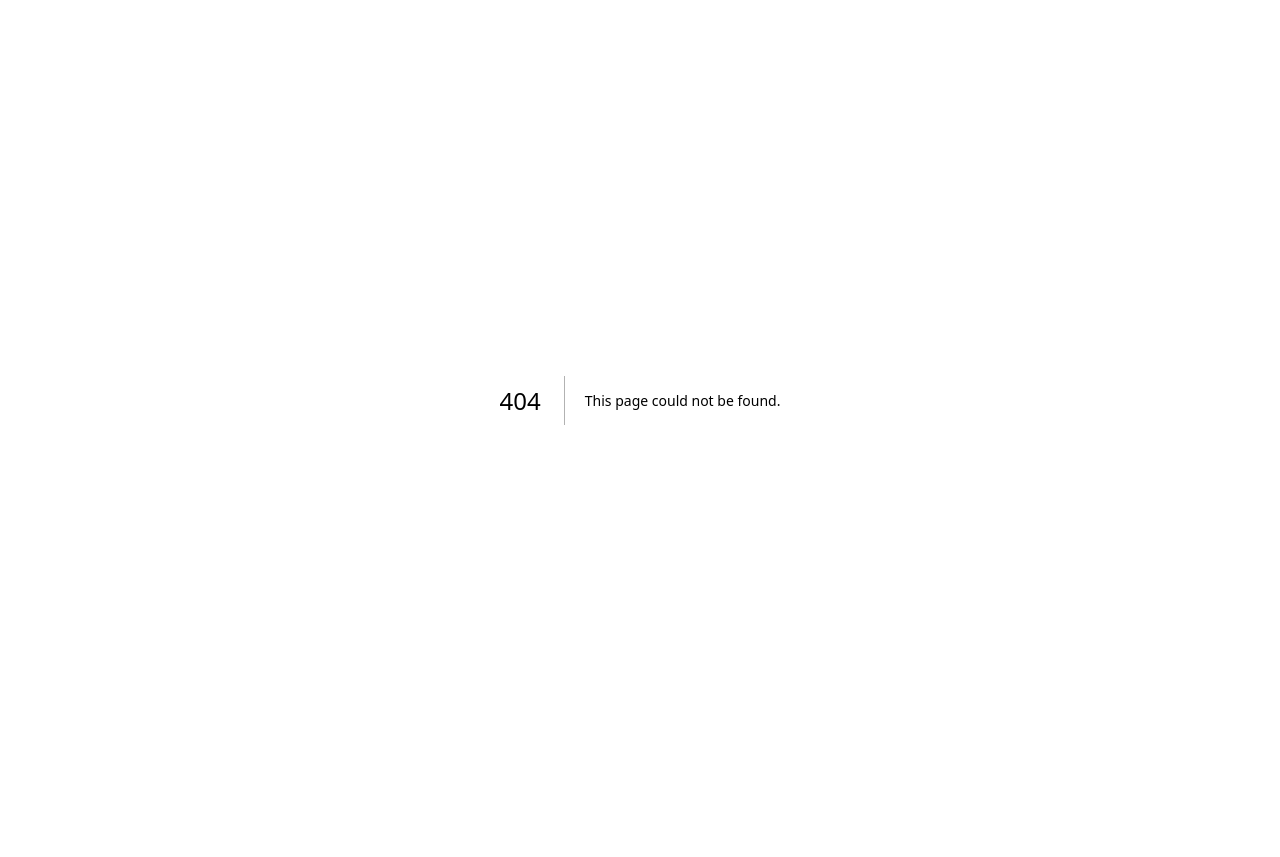
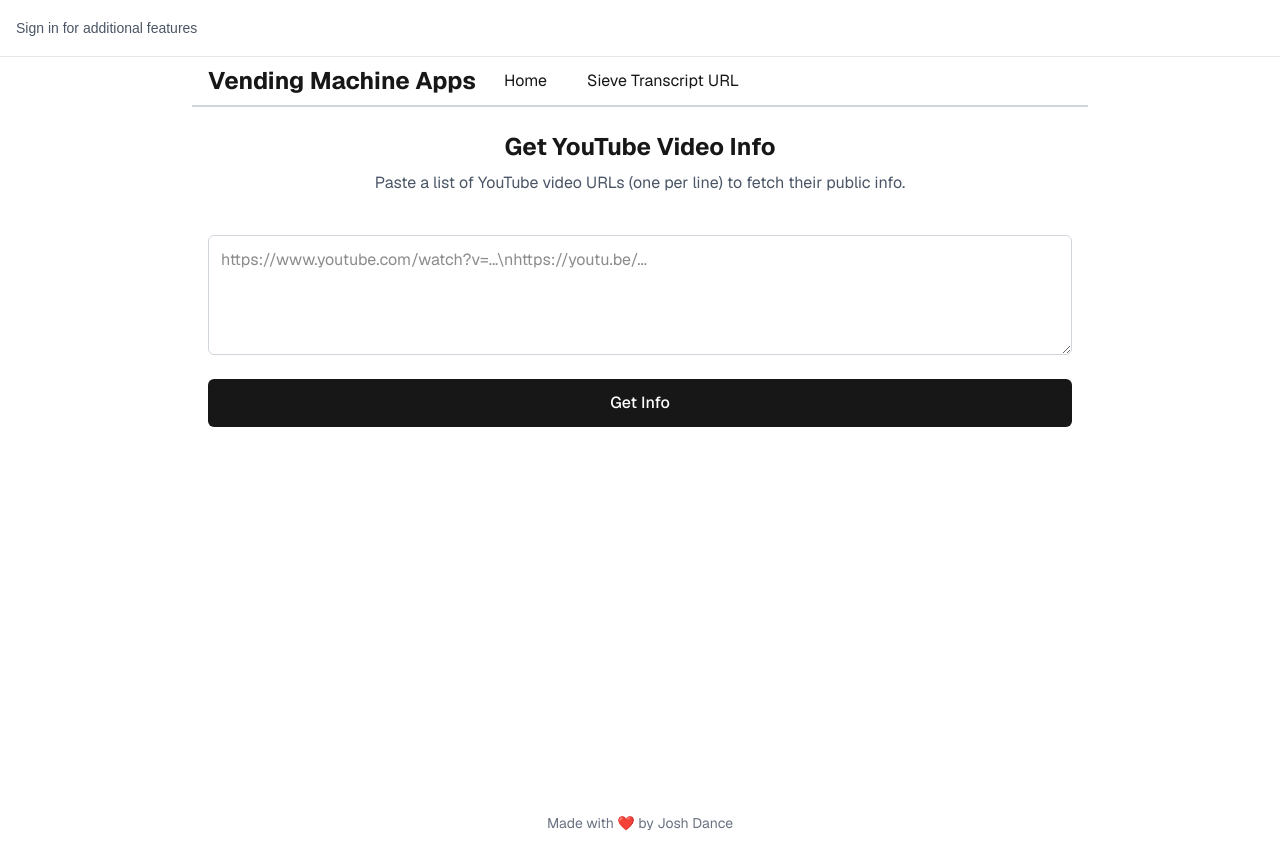
Before and after one commit to joshdance/youtube-transcript-vending-machine, a Next.js app: page /getyoutubeinfo in a window 1280 px wide. Before the commit this address had no page. Before the commit the page ends 800 px from the top, so only its background shows below. Built offline with nearby package versions, Linux system fonts and the light colour scheme; no server answers.

Commit message:
new tool

```diff
--- /dev/null
+++ b/app/getyoutubeinfo/page.js
@@ -0,0 +1,142 @@
+"use client";
+
+import { useState } from "react";
+import Header from "../components/Header";
+import Footer from "../components/Footer";
+import ErrorMessage from "../components/ErrorMessage";
+import AuthProvider from "../components/AuthProvider";
+
+// Helper to extract video IDs from YouTube URLs
+function extractVideoId(url) {
+  try {
+    const parsed = new URL(url);
+    if (parsed.hostname === "youtu.be") {
+      return parsed.pathname.slice(1);
+    }
+    if (parsed.hostname.endsWith("youtube.com")) {
+      if (parsed.pathname === "/watch") {
+        return parsed.searchParams.get("v");
+      }
+      if (parsed.pathname.startsWith("/shorts/")) {
+        return parsed.pathname.split("/")[2];
+      }
+      if (parsed.pathname.startsWith("/embed/")) {
+        return parsed.pathname.split("/")[2];
+      }
+    }
+  } catch {
+    return null;
+  }
+  return null;
+}
+
+function MainContent({ session }) {
+  const [urls, setUrls] = useState("");
+  const [results, setResults] = useState("");
+  const [isLoading, setIsLoading] = useState(false);
+  const [error, setError] = useState(null);
+
+  const handleFetchInfo = async () => {
+    setIsLoading(true);
+    setError(null);
+    setResults("");
+    const urlList = urls
+      .split("\n")
+      .map((u) => u.trim())
+      .filter((u) => u.length > 0);
+    if (urlList.length === 0) {
+      setError("Please enter at least one YouTube URL.");
+      setIsLoading(false);
+      return;
+    }
+    const videoIds = urlList.map(extractVideoId).filter(Boolean);
+    if (videoIds.length === 0) {
+      setError("No valid YouTube video URLs found.");
+      setIsLoading(false);
+      return;
+    }
+    try {
+      // Use the public oEmbed endpoint for each video
+      const infoList = await Promise.all(
+        videoIds.map(async (id, idx) => {
+          const url = `https://www.youtube.com/watch?v=${id}`;
+          const oembedUrl = `https://www.youtube.com/oembed?url=${encodeURIComponent(url)}&format=json`;
+          try {
+            const resp = await fetch(oembedUrl);
+            if (!resp.ok) throw new Error("Not found");
+            const data = await resp.json();
+            return `#${idx + 1}\nTitle: ${data.title}\nAuthor: ${data.author_name}\nChannel: ${data.author_url}\nURL: ${url}\n---`;
+          } catch {
+            return `#${idx + 1}\nURL: ${url}\nError: Could not fetch info.`;
+          }
+        })
+      );
+      setResults(infoList.join("\n\n"));
+    } catch (err) {
+      setError("Failed to fetch video info.");
+    } finally {
+      setIsLoading(false);
+    }
+  };
+
+  const handleCopy = () => {
+    if (results) {
+      navigator.clipboard.writeText(results);
+    }
+  };
+
+  return (
+    <main className="min-h-screen">
+      <div className="max-w-4xl mx-auto">
+        <div className="flex flex-col items-center min-h-screen gap-6 font-[family-name:var(--font-geist-sans)]">
+          <Header session={session} />
+          <main className="w-full max-w-4xl flex flex-col gap-6 px-4">
+            <div className="text-center mb-4">
+              <h1 className="text-2xl font-bold mb-2">Get YouTube Video Info</h1>
+              <p className="text-gray-600 dark:text-gray-400">
+                Paste a list of YouTube video URLs (one per line) to fetch their public info.
+              </p>
+            </div>
+            <textarea
+              className="w-full p-3 rounded-md border border-gray-300 dark:border-gray-700 bg-white dark:bg-gray-800 min-h-[120px]"
+              placeholder="https://www.youtube.com/watch?v=...\nhttps://youtu.be/..."
+              value={urls}
+              onChange={(e) => setUrls(e.target.value)}
+              disabled={isLoading}
+            />
+            <button
+              onClick={handleFetchInfo}
+              disabled={isLoading}
+              className="py-3 px-6 rounded-md bg-foreground text-background hover:bg-[#383838] dark:hover:bg-[#ccc] transition-colors font-medium disabled:opacity-50"
+            >
+              {isLoading ? "Loading..." : "Get Info"}
+            </button>
+            <ErrorMessage message={error} />
+            {results && (
+              <div className="flex flex-col gap-2">
+                <button
+                  onClick={handleCopy}
+                  className="self-end py-2 px-4 rounded-md bg-blue-600 text-white hover:bg-blue-700 transition-colors font-medium"
+                >
+                  Copy All
+                </button>
+                <pre className="whitespace-pre-wrap bg-gray-100 dark:bg-gray-900 p-4 rounded-md border border-gray-200 dark:border-gray-700 text-sm overflow-x-auto">
+                  {results}
+                </pre>
+              </div>
+            )}
+          </main>
+          <Footer />
+        </div>
+      </div>
+    </main>
+  );
+}
+
+export default function GetYouTubeInfoPage() {
+  return (
+    <AuthProvider>
+      {(session) => <MainContent session={session} />}
+    </AuthProvider>
+  );
+}
```
